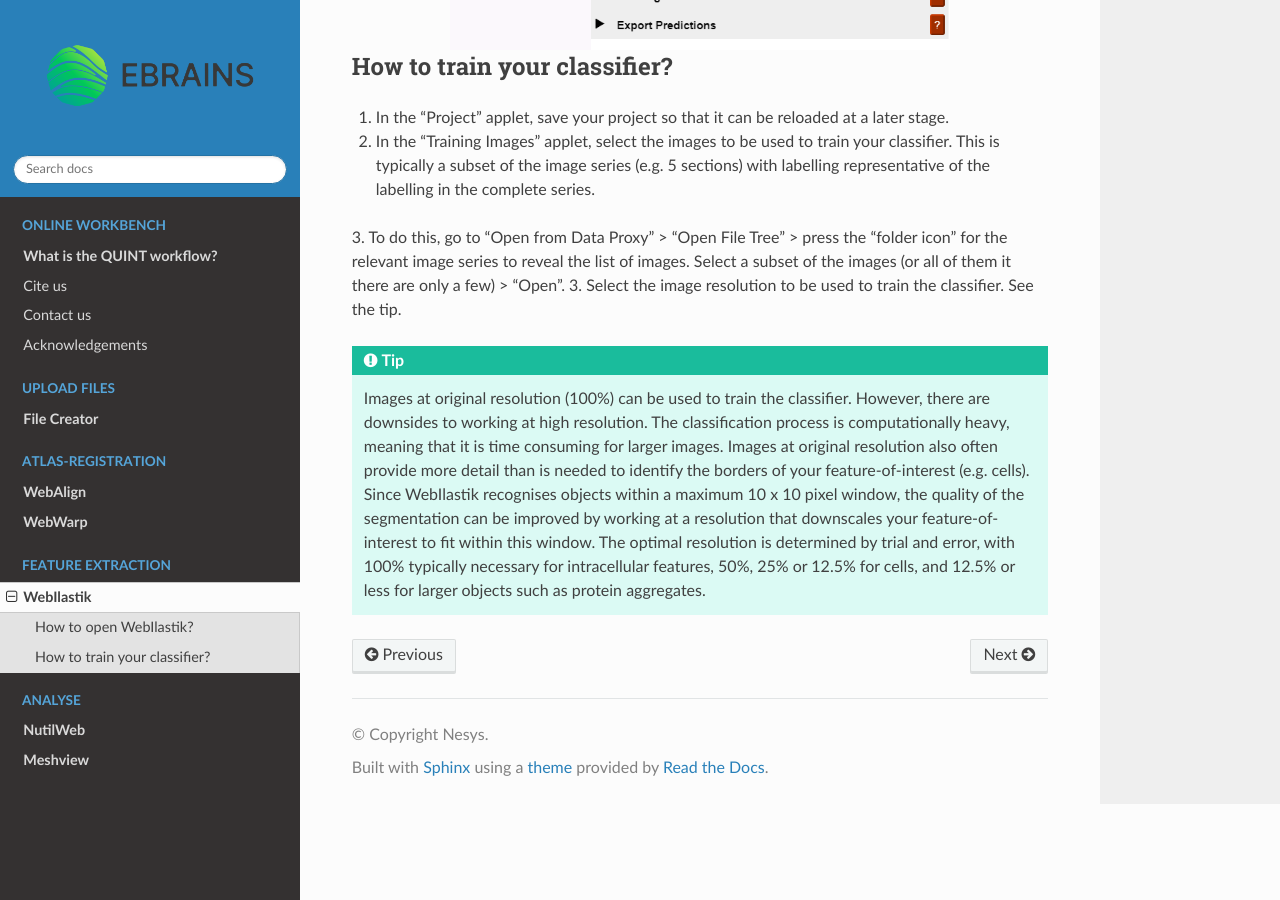
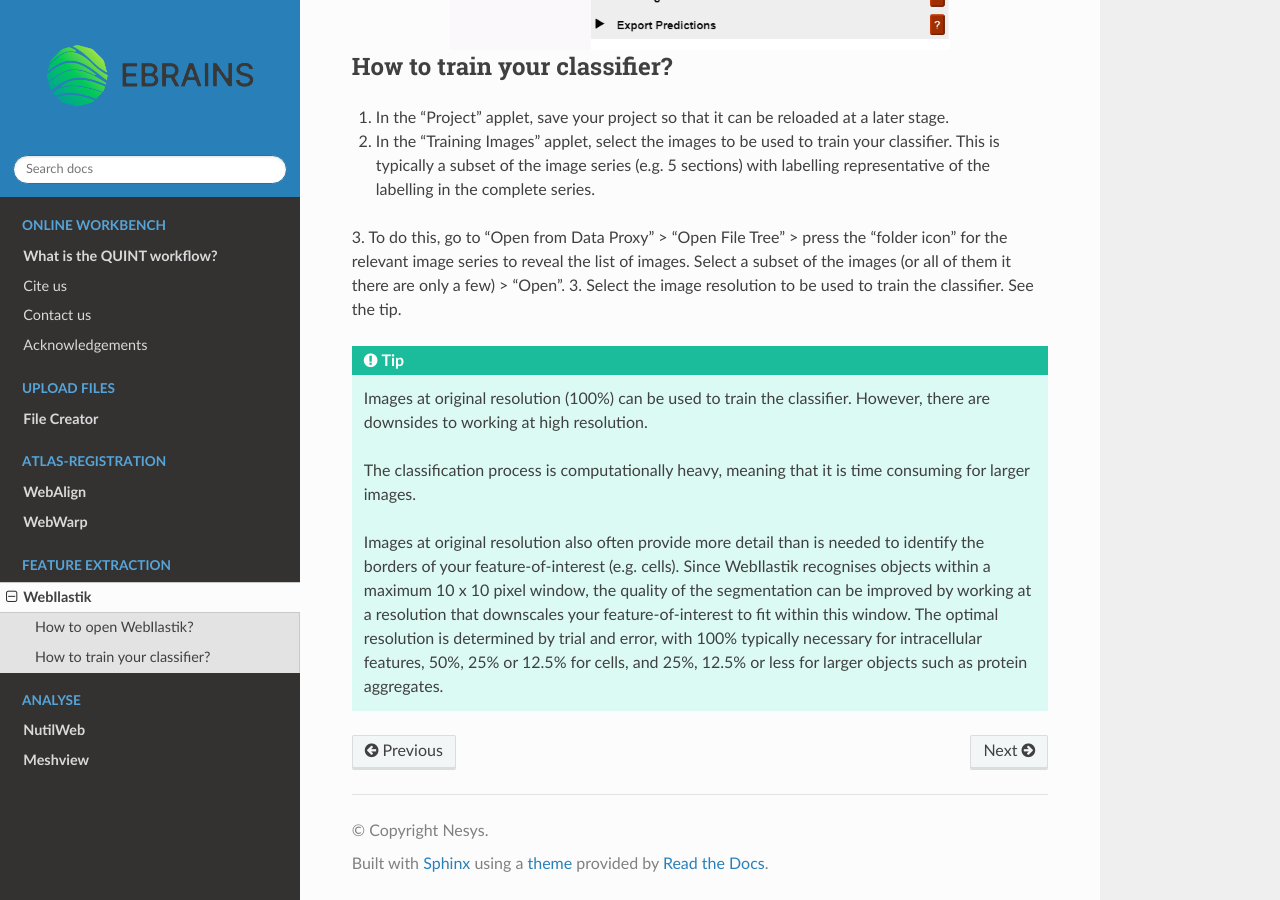
Before and after one commit to Neural-Systems-at-UIO/QUINT_webtools, a Sphinx documentation site: the page built from docs/WebIlastik.rst, in a window 1280 px wide and 900 px high, scrolled down 1099 px. Built offline with Sphinx 7.4.7 and the Read the Docs theme 2.0.0, drawn with Linux system fonts in a browser that asks for light colours.

Commit message:
Update WebIlastik.rst

```diff
--- a/docs/WebIlastik.rst
+++ b/docs/WebIlastik.rst
@@ -23,4 +23,8 @@
 3. To do this, go to "Open from Data Proxy" > "Open File Tree" > press the "folder icon" for the relevant image series to reveal the list of images. Select a subset of the images (or all of them it there are only a few) > "Open".
 3. Select the image resolution to be used to train the classifier. See the tip.
 
-.. tip:: Images at original resolution (100%) can be used to train the classifier. However, there are downsides to working at high resolution. The classification process is computationally heavy, meaning that it is time consuming for larger images. Images at original resolution also often provide more detail than is needed to identify the borders of your feature-of-interest (e.g. cells). Since WebIlastik recognises objects within a maximum 10 x 10 pixel window, the quality of the segmentation can be improved by working at a resolution that downscales your feature-of-interest to fit within this window. The optimal resolution is determined by trial and error, with 100% typically necessary for intracellular features, 50%, 25% or 12.5% for cells, and 12.5% or less for larger objects such as protein aggregates.
+.. tip:: Images at original resolution (100%) can be used to train the classifier. However, there are downsides to working at high resolution.
+
+  The classification process is computationally heavy, meaning that it is time consuming for larger images.
+
+  Images at original resolution also often provide more detail than is needed to identify the borders of your feature-of-interest (e.g. cells). Since WebIlastik recognises objects within a maximum 10 x 10 pixel window, the quality of the segmentation can be improved by working at a resolution that downscales your feature-of-interest to fit within this window. The optimal resolution is determined by trial and error, with 100% typically necessary for intracellular features, 50%, 25% or 12.5% for cells, and 25%, 12.5% or less for larger objects such as protein aggregates.
```
